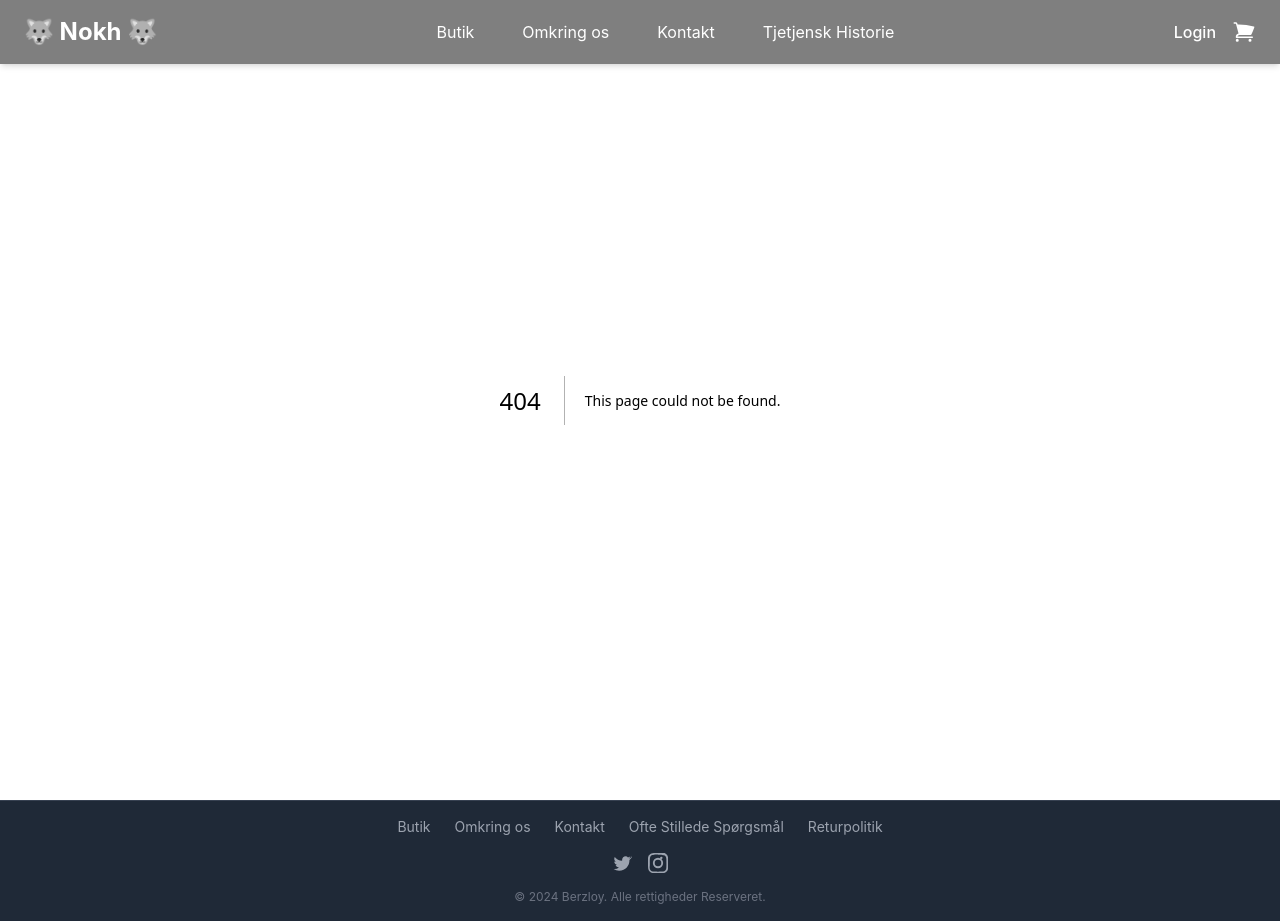
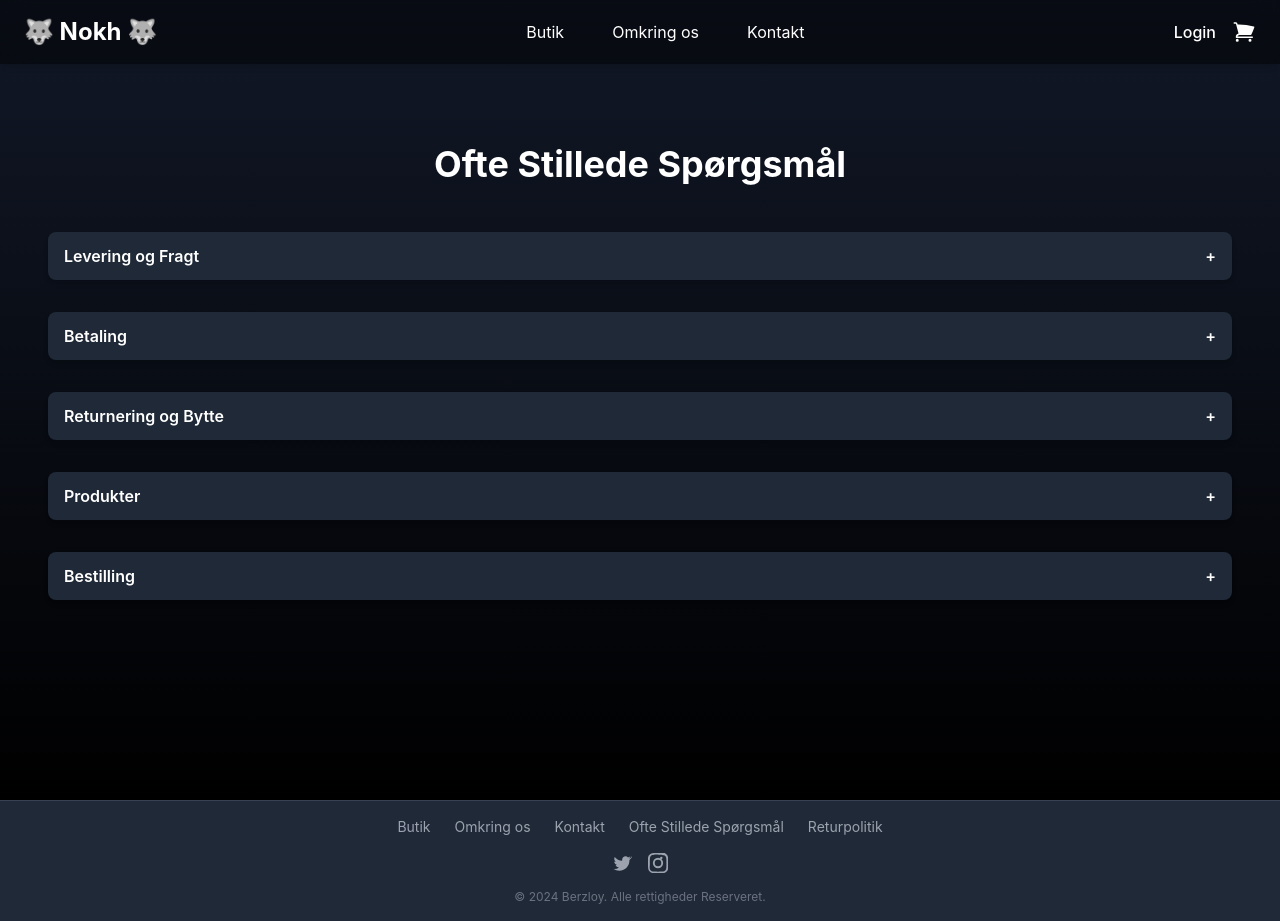
Before and after one commit to IamCobra/wolfwebshop, a Next.js app: page /FAQ in a window 1280 px wide. Before the commit this address had no page. Built offline with nearby package versions, Linux system fonts and the light colour scheme.

Commit message:
Deleted the chechen story page since it doesnt make sense at the moment. Made FAQ and answered general questions. The questions arent done or final. Just for visualization for now.

```diff
--- /dev/null
+++ b/src/app/FAQ/page.tsx
@@ -0,0 +1,151 @@
+"use client";
+
+import { useState } from "react";
+
+export default function FAQPage() {
+  const faqs = [
+    {
+      category: "Levering og Fragt",
+      questions: [
+        {
+          question: "Hvad er jeres leveringstid?",
+          answer:
+            "Vi tilbyder levering inden for 1-3 hverdage for ordrer i Danmark. Leveringstiden for internationale ordrer kan variere afhængigt af destinationen, men normalt tager det 5-10 hverdage.",
+        },
+        {
+          question: "Tilbyder I gratis fragt?",
+          answer:
+            "Ja, vi tilbyder gratis fragt for ordrer over 500 kr. For ordrer under 500 kr. gælder en fast leveringspris på 49 kr.",
+        },
+        {
+          question: "Kan jeg spore min ordre?",
+          answer:
+            "Ja, du modtager et sporingsnummer, så snart din ordre er afsendt. Du kan bruge dette nummer til at spore din pakke via vores leverandørers platforme.",
+        },
+        {
+          question: "Leverer I til hele verden?",
+          answer:
+            "Vi tilbyder international levering til udvalgte lande. Se vores liste over tilgængelige lande i kassen under leveringsmetoder.",
+        },
+      ],
+    },
+    {
+      category: "Betaling",
+      questions: [
+        {
+          question: "Hvilke betalingsmetoder accepterer I?",
+          answer:
+            "Vi accepterer Visa, Mastercard, MobilePay, PayPal og Apple Pay.",
+        },
+        {
+          question: "Er mine betalingsoplysninger sikre?",
+          answer:
+            "Ja, vi bruger SSL-kryptering for at beskytte dine betalingsoplysninger. Alle betalinger håndteres via sikre og betroede betalingsudbydere.",
+        },
+        {
+          question: "Kan jeg betale med MobilePay?",
+          answer:
+            "Ja, vi accepterer MobilePay som en hurtig og sikker betalingsmetode.",
+        },
+      ],
+    },
+    {
+      category: "Returnering og Bytte",
+      questions: [
+        {
+          question: "Hvordan returnerer jeg en vare?",
+          answer:
+            "Du kan returnere en vare ved at kontakte vores kundeservice og anmode om en returlabel. Følg instruktionerne, og send varen tilbage til os.",
+        },
+        {
+          question: "Hvor lang tid tager det at få en refundering?",
+          answer:
+            "Når vi har modtaget og behandlet din returvare, kan der gå 5-7 hverdage, før pengene er tilbage på din konto.",
+        },
+        {
+          question: "Kan jeg bytte en vare til en anden størrelse eller farve?",
+          answer:
+            "Ja, du kan bytte din vare, så længe den ønskede størrelse eller farve er på lager. Kontakt vores kundeservice for hjælp.",
+        },
+      ],
+    },
+    {
+      category: "Produkter",
+      questions: [
+        {
+          question: "Hvordan vælger jeg den rigtige størrelse?",
+          answer:
+            "Vi anbefaler, at du bruger vores størrelsesguide, der findes på hver produktside. Hvis du har spørgsmål, kan du kontakte vores supportteam for yderligere vejledning.",
+        },
+        {
+          question: "Hvor er jeres produkter lavet?",
+          answer:
+            "Vores produkter er designet med kærlighed og fremstillet på forskellige certificerede fabrikker for at sikre høj kvalitet og etisk produktion.",
+        },
+        {
+          question: "Hvordan vasker og vedligeholder jeg jeres tøj?",
+          answer:
+            "Vi anbefaler at vaske tøjet ved 30°C og undgå brug af tørretumbler. Følg altid vaskeanvisningerne på tøjet for at sikre lang holdbarhed.",
+        },
+      ],
+    },
+    {
+      category: "Bestilling",
+      questions: [
+        {
+          question: "Kan jeg ændre eller annullere min ordre efter, jeg har lagt den?",
+          answer:
+            "Hvis din ordre endnu ikke er blevet afsendt, kan vi hjælpe med at ændre eller annullere den. Kontakt vores kundeservice hurtigst muligt.",
+        },
+        {
+          question: "Hvordan ved jeg, at min ordre er blevet modtaget?",
+          answer:
+            "Du vil modtage en ordrebekræftelse via e-mail, så snart din ordre er blevet behandlet.",
+        },
+        {
+          question: "Kan jeg bestille som gave og få pakken pakket ind?",
+          answer:
+            "Ja, vi tilbyder gaveindpakning ved kassen. Du kan også tilføje en personlig besked til modtageren.",
+        },
+      ],
+    },
+  ];
+
+  const [openIndex, setOpenIndex] = useState<number | null>(null);
+
+  const toggleAccordion = (index: number) => {
+    setOpenIndex(openIndex === index ? null : index);
+  };
+
+  return (
+    <div className="min-h-screen bg-gradient-to-b from-gray-900 to-black text-white">
+      <div className="container mx-auto py-12 px-6 lg:px-12">
+        {/* Margin added here to push it down from the navbar */}
+        <h1 className="text-4xl font-bold text-center mb-12 mt-24">Ofte Stillede Spørgsmål</h1>
+        <div className="space-y-8">
+          {faqs.map((faq, index) => (
+            <div key={index}>
+              <button
+                className="w-full text-left bg-gray-800 px-4 py-3 rounded-lg shadow-md font-semibold hover:bg-gray-700 transition flex justify-between items-center"
+                onClick={() => toggleAccordion(index)}
+              >
+                <span>{faq.category}</span>
+                <span>{openIndex === index ? "−" : "+"}</span>
+              </button>
+              {openIndex === index && (
+                <div className="bg-gray-700 p-4 mt-2 rounded-lg shadow-md space-y-4">
+                  {faq.questions.map((q, qIndex) => (
+                    <div key={qIndex}>
+                      <p className="font-bold text-gray-100">{q.question}</p>
+                      <p className="text-gray-300 mt-2">{q.answer}</p>
+                    </div>
+                  ))}
+                </div>
+              )}
+            </div>
+          ))}
+        </div>
+      </div>
+    </div>
+  );
+}
--- a/src/app/components/Footer.tsx
+++ b/src/app/components/Footer.tsx
@@ -27,7 +27,7 @@ const Footer = () => {
           </Link>
 
           <Link
-            href="/Ofte-Stillede-Spørgsmål"
+            href="/FAQ"
             className="text-gray-400 hover:text-[#d4af37] transition-colors duration-300"
           >
             Ofte Stillede Spørgsmål
--- a/src/app/components/navbar.tsx
+++ b/src/app/components/navbar.tsx
@@ -28,9 +28,7 @@ export default function Navbar() {
           <Link href="/contact" className="hover:text-yellow-400">
             Kontakt
           </Link>
-          <Link href="/chechenhistory" className="hover:text-yellow-400">
-            Tjetjensk Historie
-          </Link>
+
         </div>
 
         {/* Actions */}
```
Also changed, not shown: src/app/chechenhistory/history.tsx (deleted), src/app/globals.css (line endings or trailing spaces).
